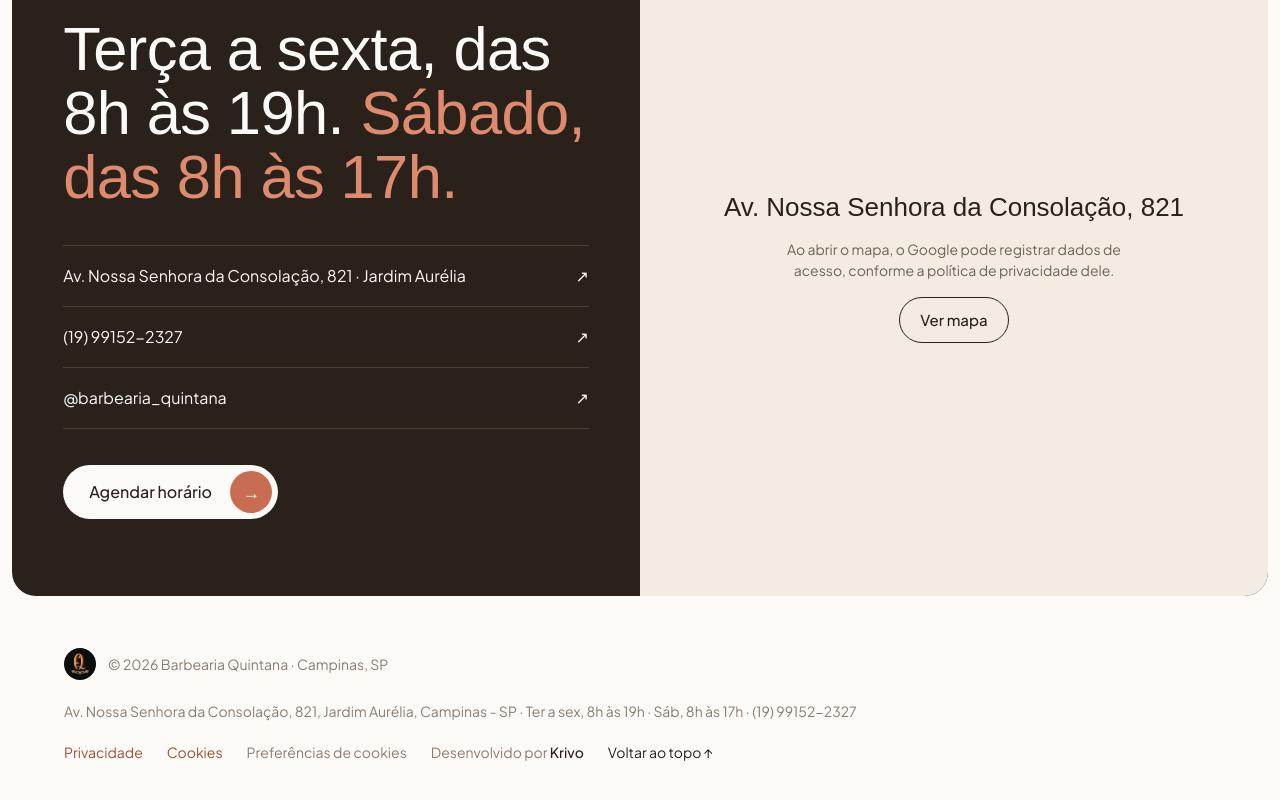
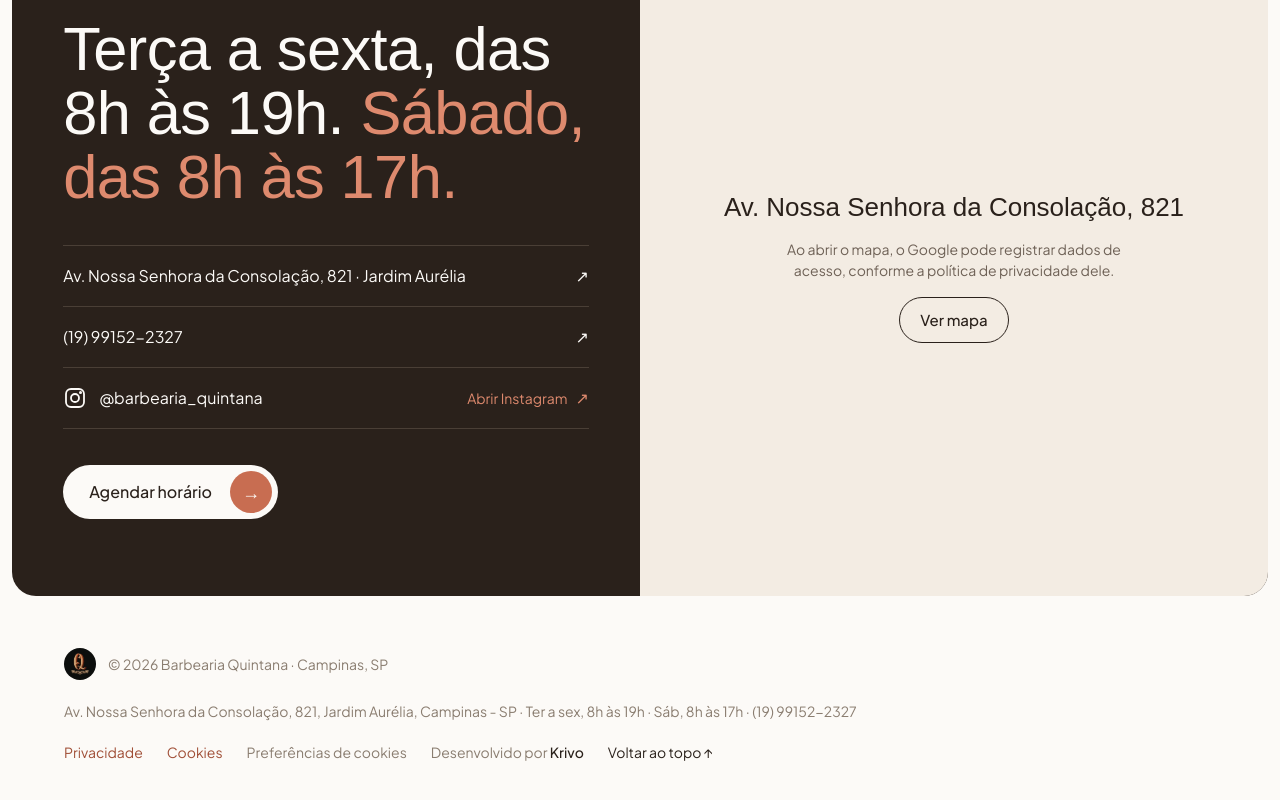
Before and after one commit to KRIVO-Marketing/barbeariaquintana, a Next.js app: page / in a window 1280 px wide. Shown: the part 7848-8648 px from the top of the page. Built offline with nearby package versions, Linux system fonts and the light colour scheme; no server answers; a web font is replaced by a local one.

Commit message:
feat: add Instagram icon and call-to-action text in Location component and ignore visual identity markdown file

```diff
--- a/components/Location.tsx
+++ b/components/Location.tsx
@@ -23,8 +23,27 @@ export function Location() {
               <span aria-hidden="true">↗</span>
             </a>
             <a href={INSTAGRAM_URL} target="_blank" rel="noopener noreferrer" className={`${ROW} border-b`}>
-              <span>@barbearia_quintana</span>
-              <span aria-hidden="true">↗</span>
+              <span className="flex items-center gap-3">
+                <svg
+                  aria-hidden="true"
+                  viewBox="0 0 24 24"
+                  className="size-6 shrink-0"
+                  fill="none"
+                  stroke="currentColor"
+                  strokeWidth="1.8"
+                  strokeLinecap="round"
+                  strokeLinejoin="round"
+                >
+                  <rect x="3" y="3" width="18" height="18" rx="5" />
+                  <circle cx="12" cy="12" r="4" />
+                  <circle cx="17.5" cy="6.5" r="0.6" fill="currentColor" />
+                </svg>
+                <span>@barbearia_quintana</span>
+              </span>
+              <span className="flex items-center gap-2 text-terra-light">
+                <span className="text-sm">Abrir Instagram</span>
+                <span aria-hidden="true">↗</span>
+              </span>
             </a>
           </div>
           <ArrowPill tone="light" href="#agendar" className="self-start">
```
Also changed, not shown: 1 other file (tests, documents, lock files or other folders).
